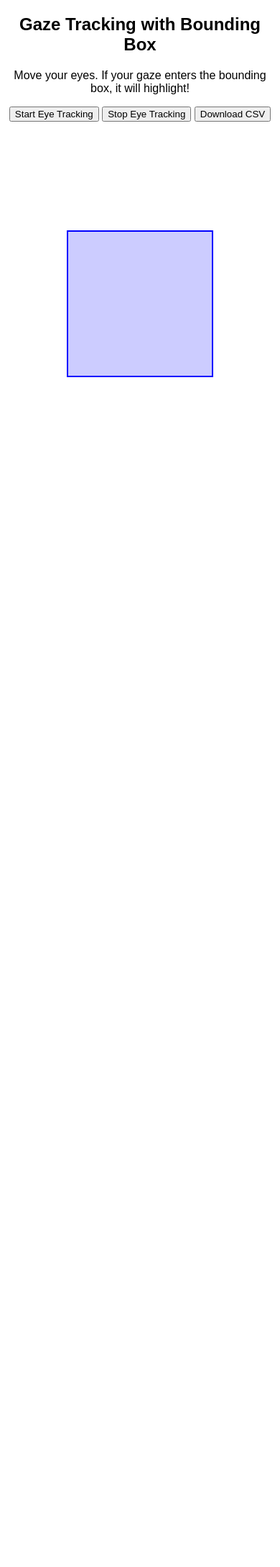
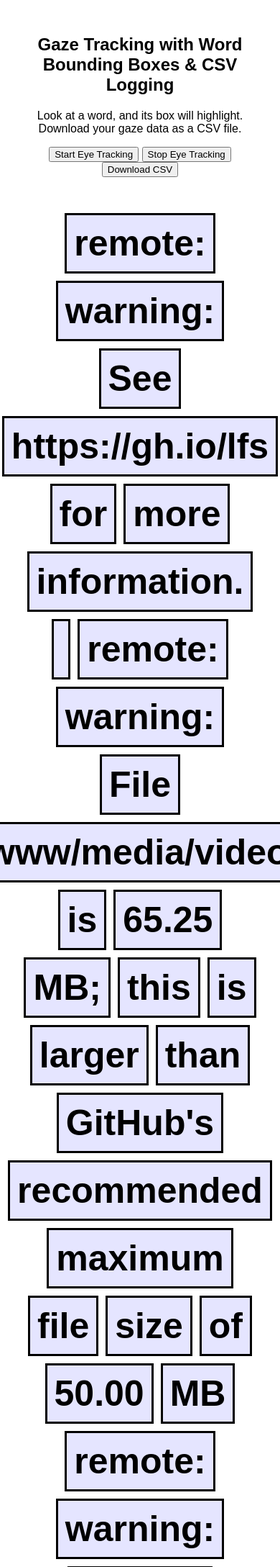
Before and after one commit to michael-berk/cornell_hackathon_2025, a Flask app: page / in a window 390 px wide; the page is wider, and only the part inside the window is pictured. Shown: the top 2177 px of that part at 72% size. Before the commit the page ends 524 px from the top of that part, so only its background shows below. Run offline with Flask 3, Linux system fonts and the light colour scheme; some libraries are stand-ins or nearby versions.

Commit message:
Update
Signed-off-by: Michael Berk <michaelberk99@gmail.com>

```diff
--- a/scratch/eye_tracking/grazecloud/templates/index.html
+++ b/scratch/eye_tracking/grazecloud/templates/index.html
@@ -3,11 +3,29 @@
 <head>
     <meta charset="UTF-8">
     <meta name="viewport" content="width=device-width, initial-scale=1.0">
-    <title>Gaze Tracking with Bounding Box</title>
+    <title>Gaze Tracking with Word Bounding Boxes & CSV Logging</title>
     <script src="https://api.gazerecorder.com/GazeCloudAPI.js"></script>
-    <script src="https://cdn.jsdelivr.net/npm/chart.js"></script>
     <style>
-        body { text-align: center; font-family: Arial, sans-serif; }
+        body { text-align: center; font-family: Arial, sans-serif; padding: 20px; }
+
+        #text-container {
+            font-size: 50px;
+            font-weight: bold;
+            display: flex;
+            justify-content: center;
+            flex-wrap: wrap;
+            gap: 10px;
+            margin-top: 50px;
+        }
+
+        .word-box {
+            display: inline-block;
+            padding: 10px;
+            border: 3px solid black;
+            position: relative;
+            background: rgba(0, 0, 255, 0.1); /* Default light blue */
+            transition: background 0.2s ease;
+        }
 
         #gazeDot {
             position: absolute;
@@ -18,63 +36,35 @@
             display: none;
             pointer-events: none;
         }
-
-        #boundingBox {
-            position: absolute;
-            width: 200px;
-            height: 200px;
-            background: rgba(0, 0, 255, 0.2); /* Light blue */
-            border: 2px solid blue;
-            left: 50%;
-            top: 50%;
-            transform: translate(-50%, -50%);
-            transition: background 0.2s ease;
-        }
-
-        #chart-container {
-            width: 80%;
-            max-width: 600px;
-            margin: 20px auto;
-        }
     </style>
 </head>
 <body>
-    <h2>Gaze Tracking with Bounding Box</h2>
-    <p>Move your eyes. If your gaze enters the bounding box, it will highlight!</p>
+    <h2>Gaze Tracking with Word Bounding Boxes & CSV Logging</h2>
+    <p>Look at a word, and its box will highlight. Download your gaze data as a CSV file.</p>
     <button onclick="startTracking()">Start Eye Tracking</button>
     <button onclick="stopTracking()">Stop Eye Tracking</button>
     <button onclick="downloadCSV()">Download CSV</button>
 
+    <div id="text-container"></div>
     <div id="gazeDot"></div>
-    <div id="boundingBox"></div>
-
-    <div id="chart-container">
-        <canvas id="gazeChart"></canvas>
-    </div>
 
     <script>
+        const textContainer = document.getElementById("text-container");
         const gazeDot = document.getElementById("gazeDot");
-        const boundingBox = document.getElementById("boundingBox");
+        const phrase = "remote: warning: See https://gh.io/lfs for more information.  remote: warning: File WebGazer/www/media/video/demo.mp4 is 65.25 MB; this is larger than GitHub's recommended maximum file size of 50.00 MB remote: warning: GH001: Large files detected. You may want to try Git Large File Storage - https://git-lfs.github.com.";
         let gazeDataLog = [];
-        let gazeChart;
+
+        // Split text into words and wrap in bounding boxes
+        phrase.split(" ").forEach(word => {
+            const span = document.createElement("span");
+            span.className = "word-box";
+            span.innerText = word;
+            textContainer.appendChild(span);
+        });
 
         function startTracking() {
             GazeCloudAPI.StartEyeTracking();
             gazeDot.style.display = "block";
-
-            if (!gazeChart) {
-                const ctx = document.getElementById("gazeChart").getContext("2d");
-                gazeChart = new Chart(ctx, {
-                    type: "scatter",
-                    data: { datasets: [{ label: "Gaze Points", data: [], borderColor: "blue", backgroundColor: "rgba(0, 0, 255, 0.5)", pointRadius: 3 }] },
-                    options: {
-                        scales: {
-                            x: { title: { display: true, text: "X Coordinate" }, min: 0, max: window.innerWidth },
-                            y: { title: { display: true, text: "Y Coordinate" }, min: 0, max: window.innerHeight }
-                        }
-                    }
-                });
-            }
 
             GazeCloudAPI.OnResult = function (GazeData) {
                 if (GazeData.state === 0) { // Valid gaze data
@@ -82,15 +72,35 @@
                     const y = Math.round(GazeData.docY);
                     const timestamp = new Date().toISOString();
 
-                    // Move gaze dot instantly
-                    gazeDot.style.transform = `translate(${x}px, ${y}px)`;
+                    // Move gaze dot using absolute positioning
+                    gazeDot.style.left = `${x}px`;
+                    gazeDot.style.top = `${y}px`;
 
-                    // Check if gaze is inside bounding box
-                    checkBoundingBox(x, y);
+                    let gazedWord = "None"; // Default value
 
-                    // Log data & update chart in real time
-                    gazeDataLog.push({ timestamp, x, y });
-                    updateChart(x, y);
+                    // Check if gaze dot center is inside any word box
+                    document.querySelectorAll(".word-box").forEach(wordBox => {
+                        const rect = wordBox.getBoundingClientRect();
+
+                        // Adjust for scrolling position
+                        const boxLeft = rect.left + window.pageXOffset;
+                        const boxRight = rect.right + window.pageXOffset;
+                        const boxTop = rect.top + window.pageYOffset;
+                        const boxBottom = rect.bottom + window.pageYOffset;
+
+                        const dotX = x + gazeDot.clientWidth / 2;
+                        const dotY = y + gazeDot.clientHeight / 2;
+
+                        if (dotX >= boxLeft && dotX <= boxRight && dotY >= boxTop && dotY <= boxBottom) {
+                            wordBox.style.background = "rgba(0, 0, 255, 0.5)"; // Highlight when looked at
+                            gazedWord = wordBox.innerText;
+                        } else {
+                            wordBox.style.background = "rgba(0, 0, 255, 0.1)"; // Reset color when not looked at
+                        }
+                    });
+
+                    // Store gaze data
+                    gazeDataLog.push({ timestamp, x, y, word: gazedWord });
                 }
             };
 
@@ -110,24 +120,11 @@
         function stopTracking() {
             GazeCloudAPI.StopEyeTracking();
             gazeDot.style.display = "none";
-        }
 
-        function updateChart(x, y) {
-            if (gazeChart) {
-                const dataset = gazeChart.data.datasets[0].data;
-                dataset.push({ x, y });
-                if (dataset.length > 100) dataset.shift();
-                gazeChart.update();
-            }
-        }
-
-        function checkBoundingBox(x, y) {
-            const boxRect = boundingBox.getBoundingClientRect();
-            if (x >= boxRect.left && x <= boxRect.right && y >= boxRect.top && y <= boxRect.bottom) {
-                boundingBox.style.background = "rgba(0, 0, 255, 0.6)"; // Darker blue when gaze is inside
-            } else {
-                boundingBox.style.background = "rgba(0, 0, 255, 0.2)"; // Light blue when outside
-            }
+            // Reset all word boxes to default color
+            document.querySelectorAll(".word-box").forEach(wordBox => {
+                wordBox.style.background = "rgba(0, 0, 255, 0.1)";
+            });
         }
 
         function downloadCSV() {
@@ -136,9 +133,9 @@
                 return;
             }
 
-            let csvContent = "data:text/csv;charset=utf-8,Timestamp,X,Y\n";
+            let csvContent = "data:text/csv;charset=utf-8,Timestamp,X,Y,Word\n";
             gazeDataLog.forEach(entry => {
-                csvContent += `${entry.timestamp},${entry.x},${entry.y}\n`;
+                csvContent += `${entry.timestamp},${entry.x},${entry.y},${entry.word}\n`;
             });
 
             const encodedUri = encodeURI(csvContent);
```
